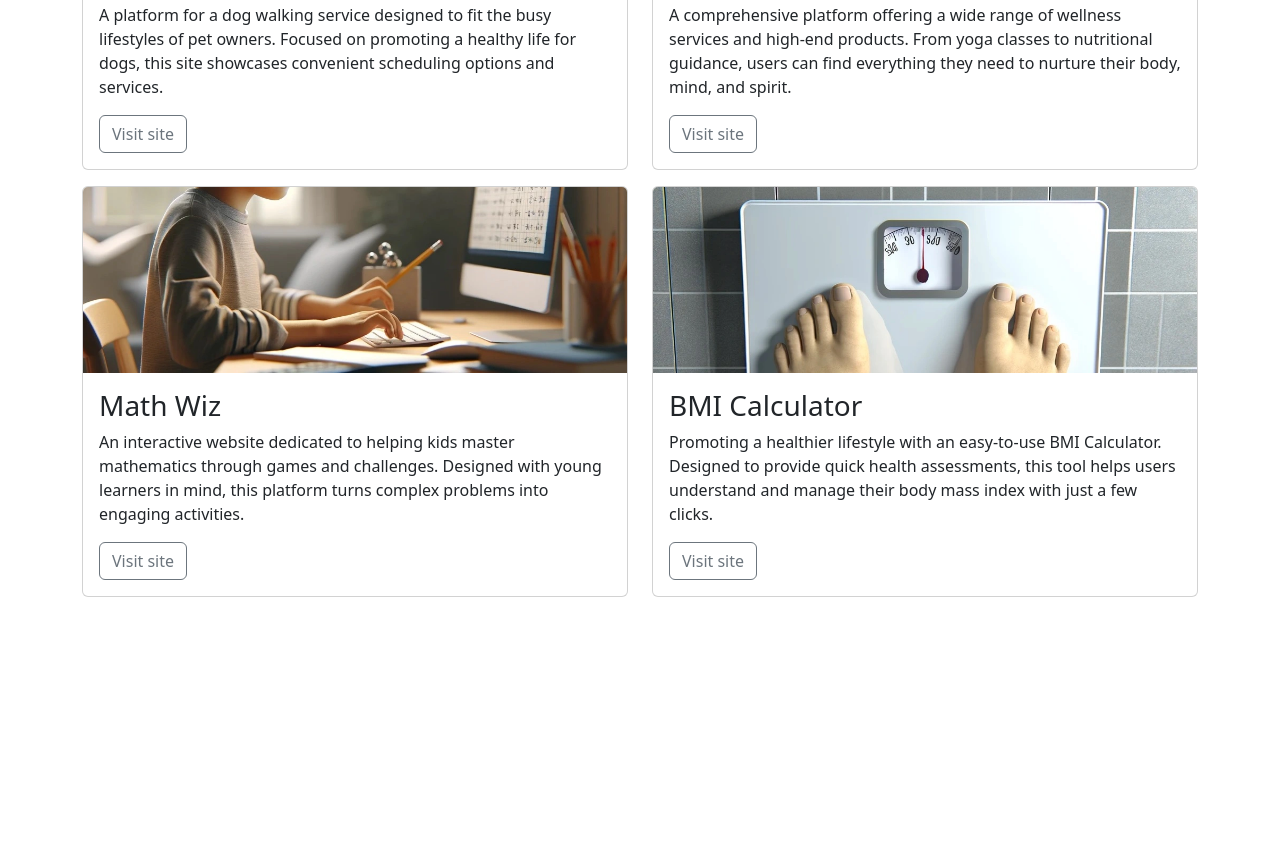
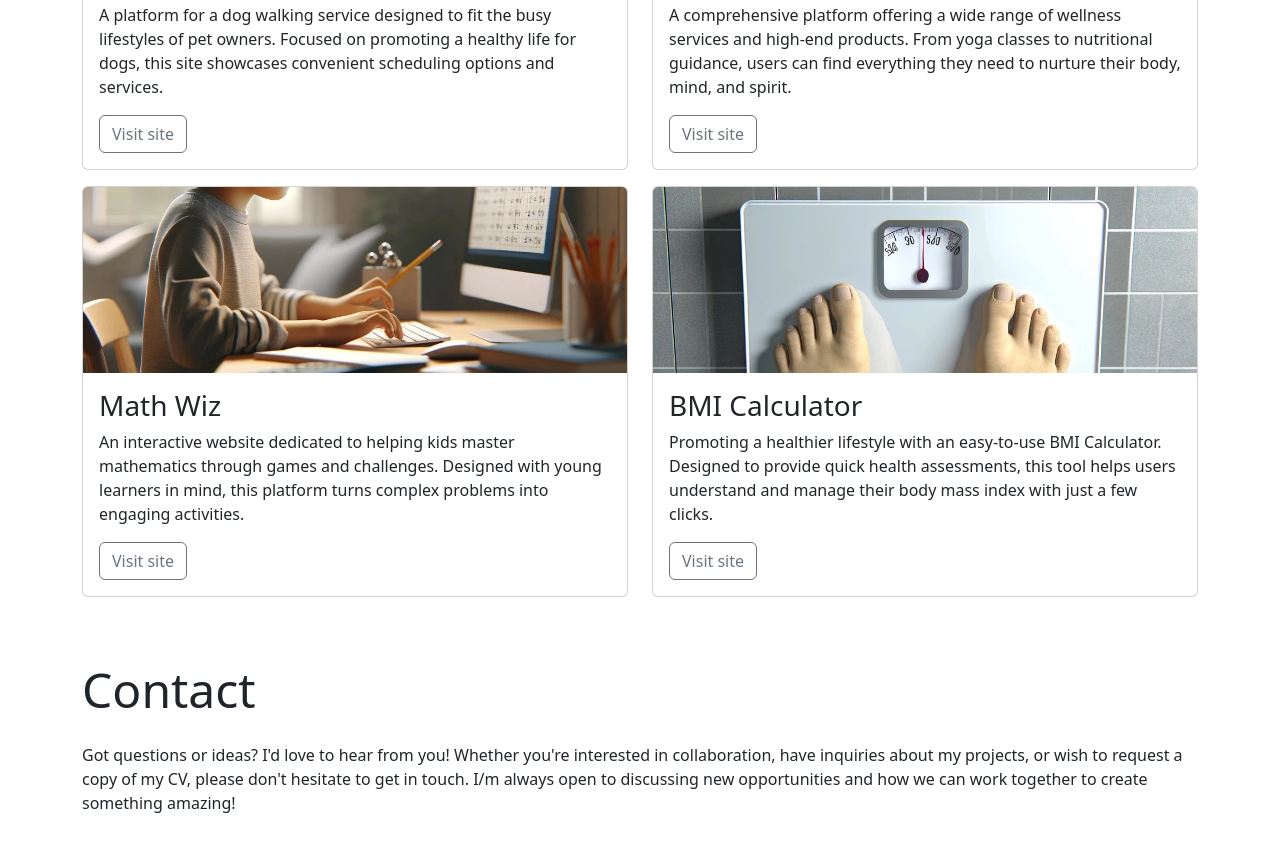
Before and after one commit to moranjohn-95/putting-it-together, a plain HTML site: page index.html in a window 1280 px wide. Shown: the part 1238-2093 px from the top of the page. Before the commit the page ends 1875 px from the top, so only its background shows below. Drawn offline with nearby package versions, Linux system fonts and the light colour scheme.

Commit message:
add contact section and initial form structure

```diff
--- a/index.html
+++ b/index.html
@@ -170,6 +170,22 @@
             </div>
         </section>
 </main>
+
+<!-- Contact section -->
+<footer id="contact" class="container">
+<div class="row justify-content-center">
+<div class="col-12 text-cetner my-4">
+<h2 class="display-5">Contact</h2>
+<p class="mt-4">
+Got questions or ideas? I'd love to hear from you! Whether you're interested in collaboration, have inquiries about my projects,
+or
+wish to request a copy of my CV, please don't hesitate to get in touch. I/m always open to discussing new opportunities and how we
+can work together to create something amazing!</p>
+   </div>
+   <div class="col-12 col-md-10 col-lg-8"></div>
+   <!-- Add your form here -->
+  </div>
+</footer>
 <!-- Bootstrap JS Script-->
     <script src="https://cdn.jsdelivr.net/npm/bootstrap@5.3.3/dist/js/bootstrap.bundle.min.js"
         integrity="sha384-YvpcrYf0tY3lHB60NNkmXc5s9fDVZLESaAA55NDzOxhy9GkcIdslK1eN7N6jIeHz"
```
